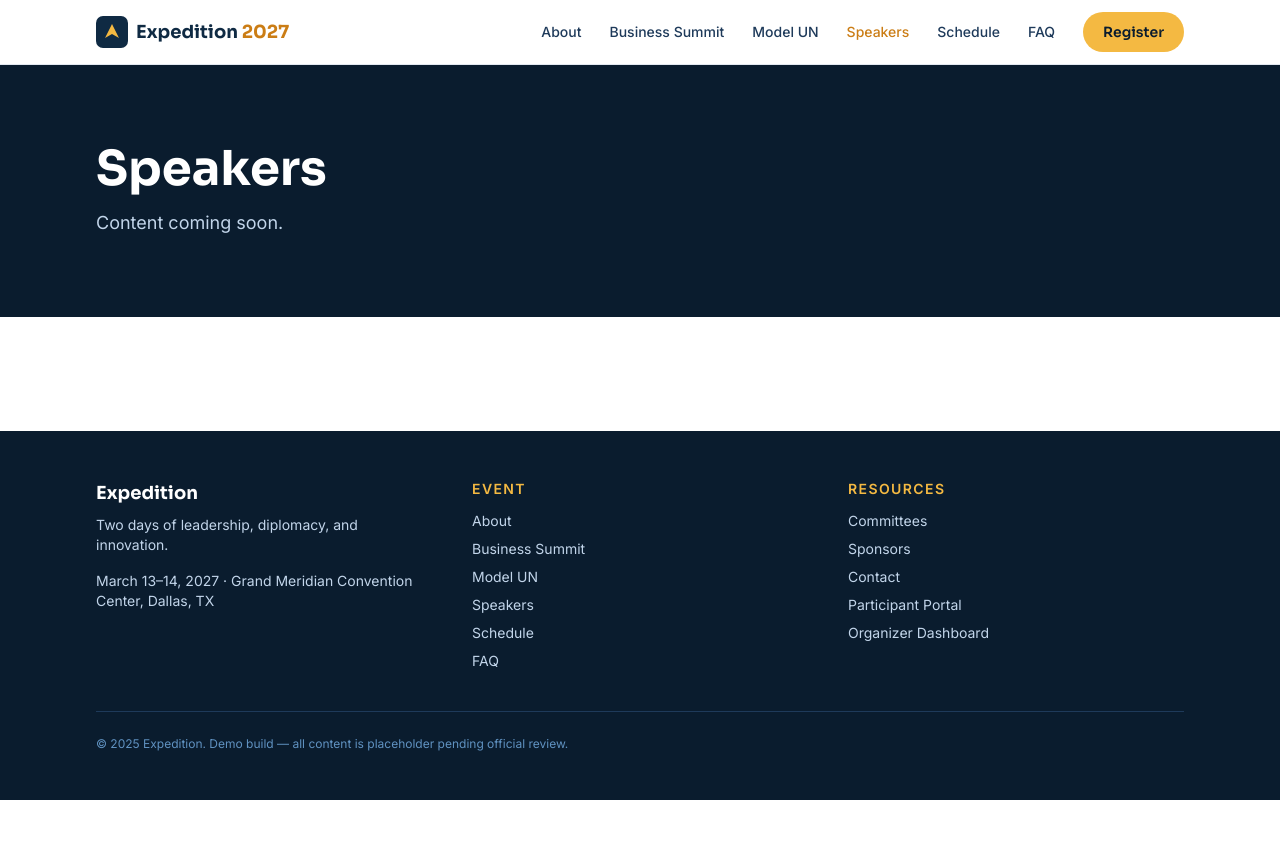
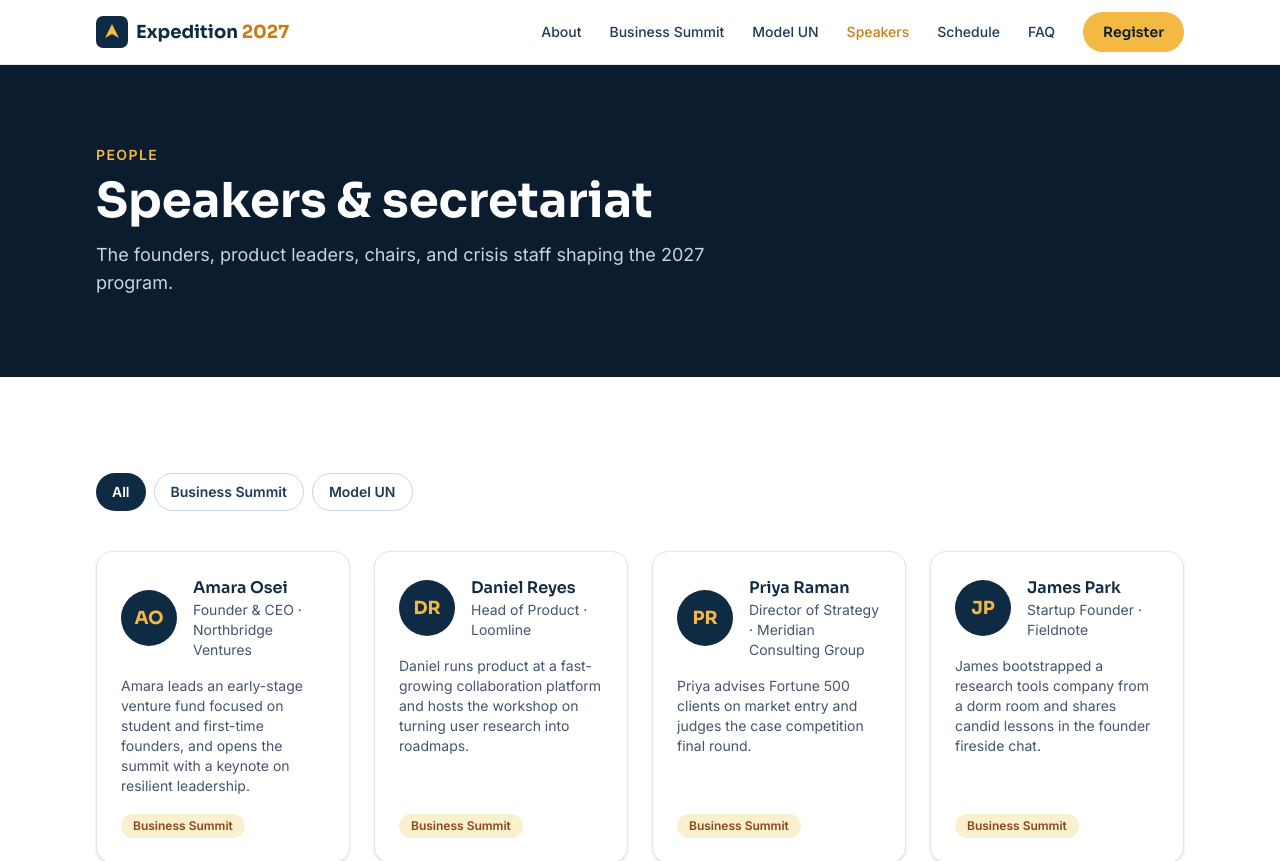
Before and after one commit to mahibnasif/expedition-summit, a React (Vite) app: page /speakers in a window 1280 px wide. Shown: the top 861 px of the page. Before the commit the page ends 800 px from the top, so only its background shows below. Built offline with nearby package versions, Linux system fonts and the light colour scheme.

Commit message:
feat: add speakers directory with track filter and committees page

```diff
--- a/src/pages/Committees.tsx
+++ b/src/pages/Committees.tsx
@@ -1,5 +1,69 @@
 import PageHeader from '../components/ui/PageHeader'
+import Container from '../components/ui/Container'
+import Card from '../components/ui/Card'
+import Badge from '../components/ui/Badge'
+import { ButtonLink } from '../components/ui/Button'
+import { committees } from '../data/committees'
+
+const levelTone = {
+  Beginner: 'green',
+  Intermediate: 'gold',
+  Advanced: 'navy',
+} as const
 
 export default function Committees() {
-  return <PageHeader title="Committees" description="Content coming soon." />
+  return (
+    <>
+      <PageHeader
+        eyebrow="Model UN"
+        title="Committees & topics"
+        description="Six committees across three difficulty levels. Background guides release six weeks before the conference."
+      />
+
+      <section className="py-16 sm:py-24">
+        <Container>
+          <div className="space-y-6">
+            {committees.map((committee) => (
+              <Card key={committee.id} className="md:flex md:items-start md:justify-between md:gap-8">
+                <div className="max-w-2xl">
+                  <div className="flex flex-wrap items-center gap-3">
+                    <h2 className="font-display text-xl font-bold text-navy-900">
+                      {committee.name}
+                    </h2>
+                    <Badge tone={levelTone[committee.level]}>{committee.level}</Badge>
+                  </div>
+                  <p className="mt-1 text-sm font-semibold text-gold-600">
+                    {committee.abbreviation}
+                  </p>
+                  <p className="mt-3 font-medium text-navy-800">Topic: {committee.topic}</p>
+                  <p className="mt-2 text-sm text-slate-600">{committee.description}</p>
+                </div>
+                <dl className="mt-4 shrink-0 space-y-2 text-sm md:mt-1 md:text-right">
+                  <div>
+                    <dt className="font-semibold text-navy-900">Chair</dt>
+                    <dd className="text-slate-600">{committee.chair}</dd>
+                  </div>
+                  <div>
+                    <dt className="font-semibold text-navy-900">Committee size</dt>
+                    <dd className="text-slate-600">{committee.size} delegates</dd>
+                  </div>
+                </dl>
+              </Card>
+            ))}
+          </div>
+
+          <div className="mt-12 rounded-2xl bg-navy-50 p-8 text-center">
+            <h2 className="text-2xl font-bold">Country preferences</h2>
+            <p className="mx-auto mt-2 max-w-xl text-slate-600">
+              Delegates rank three committee preferences during registration. Assignments
+              are released through the participant portal.
+            </p>
+            <div className="mt-6">
+              <ButtonLink to="/register">Register and pick preferences</ButtonLink>
+            </div>
+          </div>
+        </Container>
+      </section>
+    </>
+  )
 }
--- a/src/pages/Speakers.tsx
+++ b/src/pages/Speakers.tsx
@@ -1,5 +1,62 @@
+import { useState } from 'react'
 import PageHeader from '../components/ui/PageHeader'
+import Container from '../components/ui/Container'
+import SpeakerCard from '../components/SpeakerCard'
+import { speakers } from '../data/speakers'
+
+type Filter = 'all' | 'summit' | 'mun'
+
+const filters: { value: Filter; label: string }[] = [
+  { value: 'all', label: 'All' },
+  { value: 'summit', label: 'Business Summit' },
+  { value: 'mun', label: 'Model UN' },
+]
 
 export default function Speakers() {
-  return <PageHeader title="Speakers" description="Content coming soon." />
+  const [filter, setFilter] = useState<Filter>('all')
+  const visible = filter === 'all' ? speakers : speakers.filter((s) => s.track === filter)
+
+  return (
+    <>
+      <PageHeader
+        eyebrow="People"
+        title="Speakers & secretariat"
+        description="The founders, product leaders, chairs, and crisis staff shaping the 2027 program."
+      />
+
+      <section className="py-16 sm:py-24">
+        <Container>
+          <div role="group" aria-label="Filter speakers by track" className="flex flex-wrap gap-2">
+            {filters.map((f) => (
+              <button
+                key={f.value}
+                type="button"
+                aria-pressed={filter === f.value}
+                onClick={() => setFilter(f.value)}
+                className={`rounded-full px-4 py-2 text-sm font-semibold transition-colors ${
+                  filter === f.value
+                    ? 'bg-navy-900 text-white'
+                    : 'border border-slate-300 text-navy-800 hover:border-navy-400'
+                }`}
+              >
+                {f.label}
+              </button>
+            ))}
+          </div>
+
+          <div className="mt-10 grid gap-6 sm:grid-cols-2 lg:grid-cols-4">
+            {visible.map((speaker) => (
+              <SpeakerCard key={speaker.id} speaker={speaker} />
+            ))}
+          </div>
+
+          {visible.length === 0 && (
+            <p className="mt-10 text-center text-slate-500">
+              No speakers found for this track yet.
+            </p>
+          )}
+        </Container>
+      </section>
+    </>
+  )
 }
```
